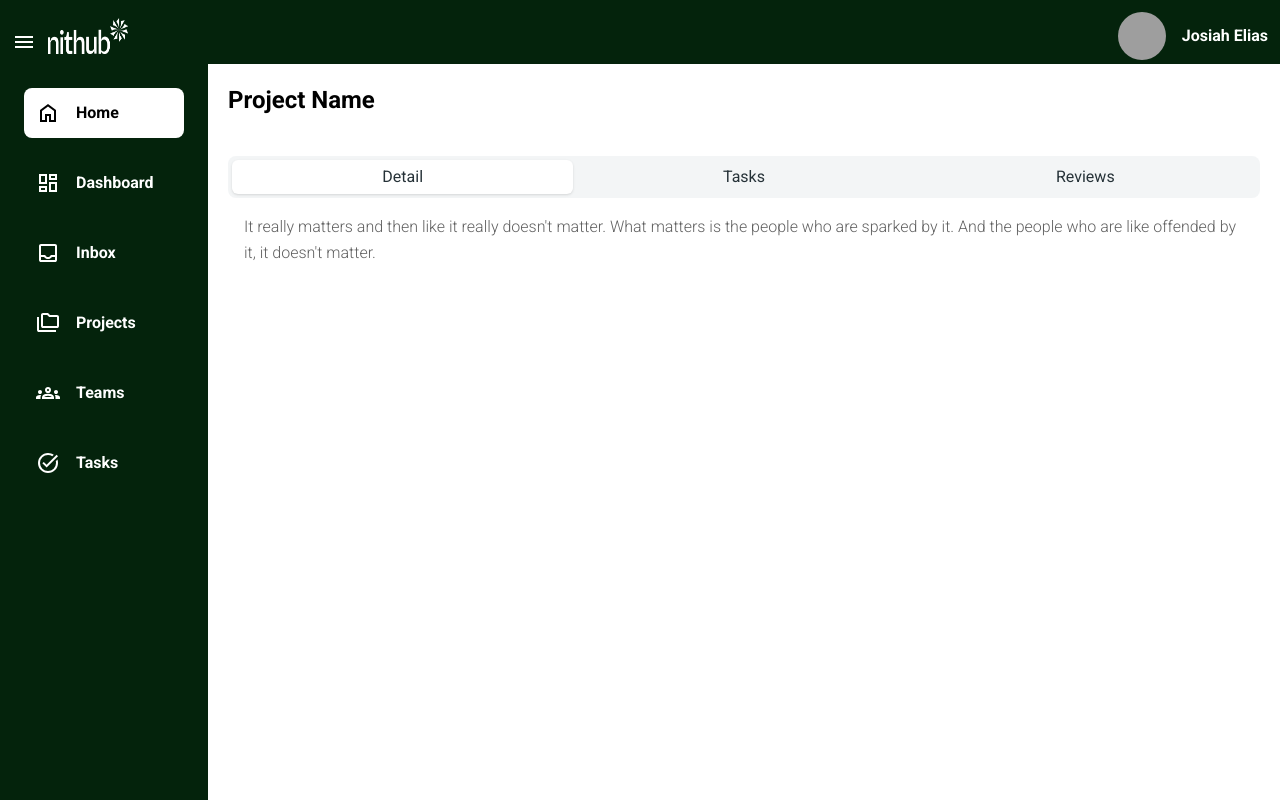
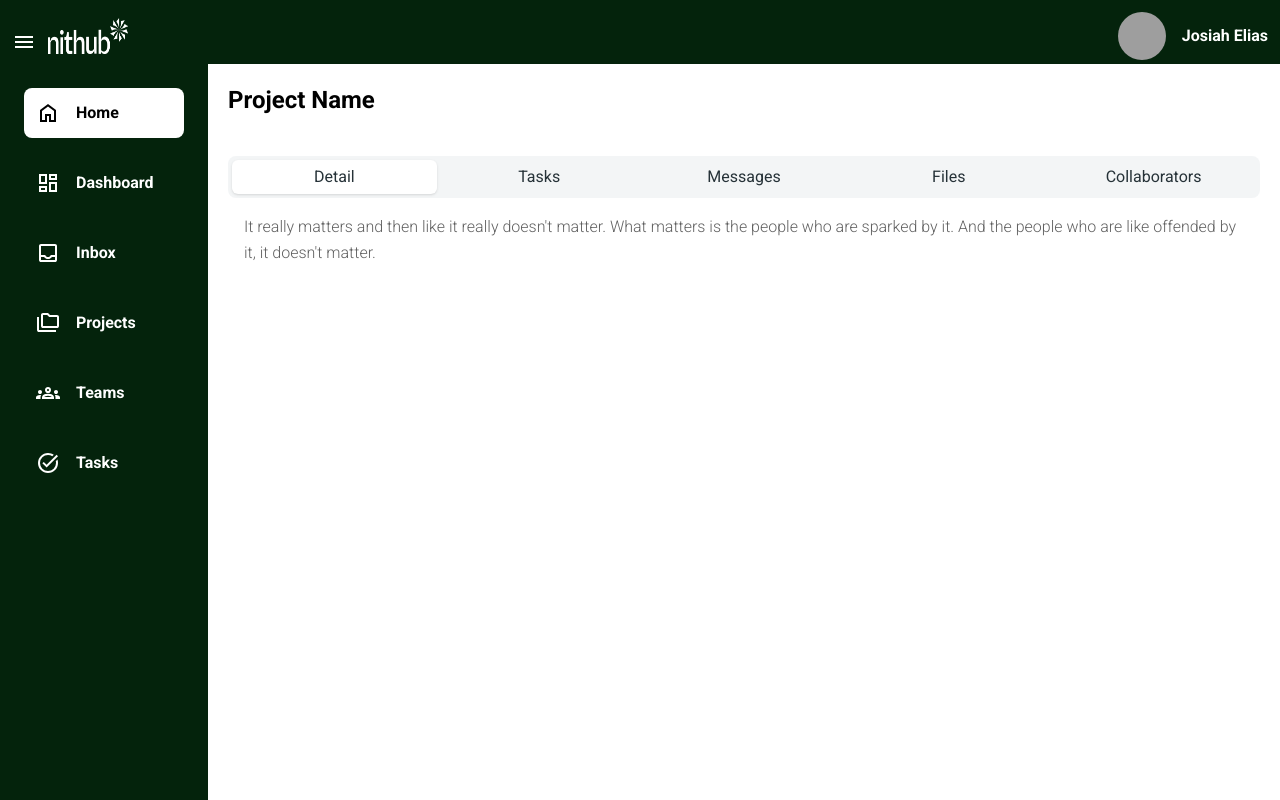
Before and after one commit to debagit10/project-management, a React (Vite) app in the folder frontend/: page /project/project-detail in a window 1280 px wide. Built offline with nearby package versions, Linux system fonts and the light colour scheme; grey boxes are pictures that could not be loaded.

Commit message:
feat: added more tabs to the projects detail page

```diff
--- a/frontend/src/pages/View_project.tsx
+++ b/frontend/src/pages/View_project.tsx
@@ -25,8 +25,20 @@ const View_project = () => {
       to follow my dreams and inspire other people to follow their dreams, too.`,
     },
     {
-      label: "Reviews",
-      value: "review",
+      label: "Messages",
+      value: "messages",
+      desc: `Because it's about motivating the doers. Because I'm here
+      to follow my dreams and inspire other people to follow their dreams, too.`,
+    },
+    {
+      label: "Files",
+      value: "files",
+      desc: `Because it's about motivating the doers. Because I'm here
+      to follow my dreams and inspire other people to follow their dreams, too.`,
+    },
+    {
+      label: "Collaborators",
+      value: "collaborators",
       desc: `Because it's about motivating the doers. Because I'm here
       to follow my dreams and inspire other people to follow their dreams, too.`,
     },
```
